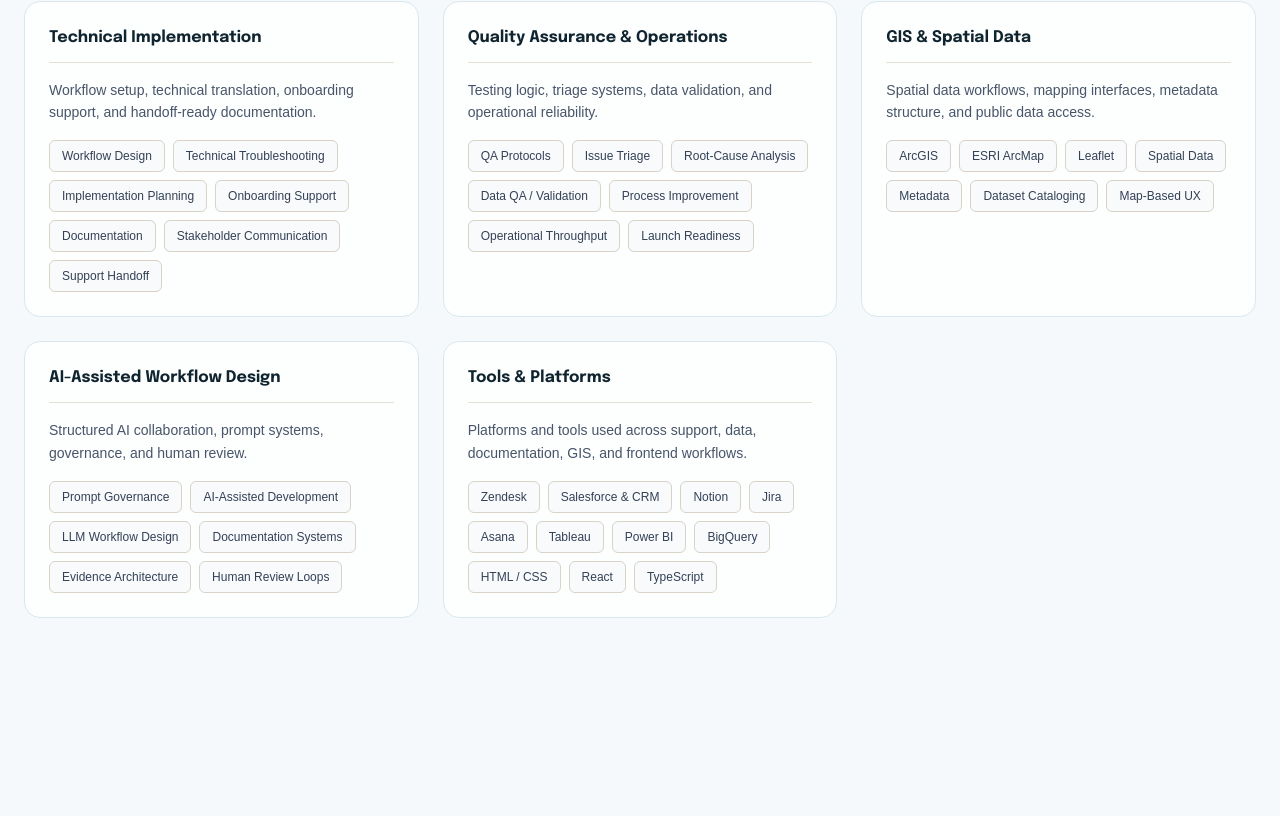
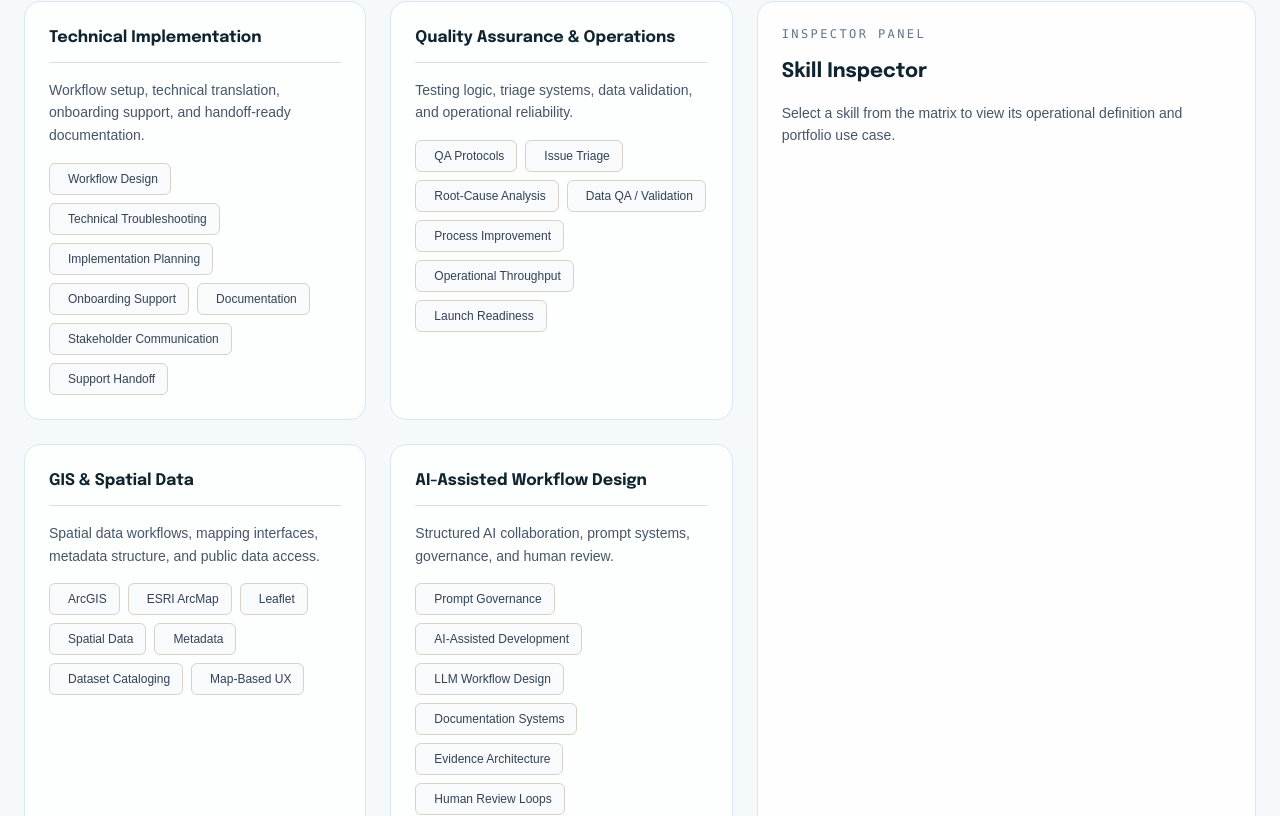
Before and after one commit to slyberia/Portfolio2.0, a React (Vite) app: page / in a window 1280 px wide. Shown: the part 5724-6540 px from the top of the page. Built offline with nearby package versions, Linux system fonts and the light colour scheme; a web font is replaced by a local one.

Commit message:
Implement Phase 2D interactive skills inspector

```diff
--- a/src/constants.tsx
+++ b/src/constants.tsx
@@ -54,26 +54,100 @@
     description:
       'Workflow setup, technical translation, onboarding support, and handoff-ready documentation.',
     items: [
-      'Workflow Design',
-      'Technical Troubleshooting',
-      'Implementation Planning',
-      'Onboarding Support',
-      'Documentation',
-      'Stakeholder Communication',
-      'Support Handoff',
+      {
+        name: 'Workflow Design',
+        lane: 'Implementation',
+        description:
+          'Used to map requirements into step-by-step delivery flows so onboarding and implementation work can move without guesswork.',
+      },
+      {
+        name: 'Technical Troubleshooting',
+        lane: 'Implementation',
+        description:
+          'Applied when diagnosing blockers across tooling, configuration, and handoff boundaries to keep delivery moving under time pressure.',
+        proof: 'Demonstrated in Ops Triage workflow diagnostics',
+        proofHref: '/projects/ops-triage',
+      },
+      {
+        name: 'Implementation Planning',
+        lane: 'Implementation',
+        description:
+          'Supports phased rollout planning by turning broad goals into scoped tasks, dependencies, and validation checkpoints.',
+      },
+      {
+        name: 'Onboarding Support',
+        lane: 'Implementation',
+        description:
+          'Used to guide users through setup and early adoption so systems become usable quickly and support load stays controlled.',
+      },
+      {
+        name: 'Documentation',
+        lane: 'Implementation',
+        description:
+          'Used to produce handoff-ready guides that reduce repeat questions and preserve decision context for future contributors.',
+      },
+      {
+        name: 'Stakeholder Communication',
+        lane: 'Implementation',
+        description:
+          'Helps translate technical status into decision-ready updates for cross-functional teams, reviewers, and non-technical partners.',
+      },
+      {
+        name: 'Support Handoff',
+        lane: 'Implementation',
+        description:
+          'Applied when transferring ownership between teams so unresolved issues, context, and next actions remain traceable.',
+      },
     ],
   },
   {
     category: 'Quality Assurance & Operations',
     description: 'Testing logic, triage systems, data validation, and operational reliability.',
     items: [
-      'QA Protocols',
-      'Issue Triage',
-      'Root-Cause Analysis',
-      'Data QA / Validation',
-      'Process Improvement',
-      'Operational Throughput',
-      'Launch Readiness',
+      {
+        name: 'QA Protocols',
+        lane: 'QA',
+        description:
+          'Used to run consistent validation passes so defects are surfaced early and release decisions are evidence-based.',
+      },
+      {
+        name: 'Issue Triage',
+        lane: 'QA',
+        description:
+          'Applied to prioritize incoming problems by impact, urgency, and dependency risk so teams address the right failures first.',
+        proof: 'Used in Ops Triage incident workflow',
+        proofHref: '/projects/ops-triage',
+      },
+      {
+        name: 'Root-Cause Analysis',
+        lane: 'QA',
+        description:
+          'Supports post-issue analysis by tracing failures to process, data, or implementation causes rather than treating symptoms.',
+      },
+      {
+        name: 'Data QA / Validation',
+        lane: 'QA',
+        description:
+          'Used to verify data quality before downstream use so reports, maps, and operational decisions stay reliable.',
+      },
+      {
+        name: 'Process Improvement',
+        lane: 'QA',
+        description:
+          'Applied when refining workflows to reduce repeat failure patterns and improve throughput without losing controls.',
+      },
+      {
+        name: 'Operational Throughput',
+        lane: 'QA',
+        description:
+          'Useful for balancing speed and quality in high-volume queues with clear escalation and completion standards.',
+      },
+      {
+        name: 'Launch Readiness',
+        lane: 'QA',
+        description:
+          'Used to assess whether systems meet baseline reliability, documentation, and support criteria before release.',
+      },
     ],
   },
   {
@@ -81,25 +155,94 @@
     description:
       'Spatial data workflows, mapping interfaces, metadata structure, and public data access.',
     items: [
-      'ArcGIS',
-      'ESRI ArcMap',
-      'Leaflet',
-      'Spatial Data',
-      'Metadata',
-      'Dataset Cataloging',
-      'Map-Based UX',
+      {
+        name: 'ArcGIS',
+        lane: 'GIS',
+        description:
+          'Used to manage and validate spatial datasets in structured GIS workflows where data accuracy affects downstream operations.',
+      },
+      {
+        name: 'ESRI ArcMap',
+        lane: 'GIS',
+        description:
+          'Applied in production data maintenance workflows to execute map edits and utility-related updates with repeatable QA checks.',
+      },
+      {
+        name: 'Leaflet',
+        lane: 'GIS',
+        description:
+          'Used to create lightweight web map previews and interactive spatial interfaces for portfolio and project communication.',
+        proof: 'Used in Guynode Spatial Data Hub',
+        proofHref: '/projects/guynode',
+      },
+      {
+        name: 'Spatial Data',
+        lane: 'GIS',
+        description:
+          'Supports location-based analysis by structuring geospatial information for map display, validation, and operational decision support.',
+      },
+      {
+        name: 'Metadata',
+        lane: 'GIS',
+        description:
+          'Used to document dataset context, source quality, and handling constraints so teams can trust and reuse spatial assets.',
+      },
+      {
+        name: 'Dataset Cataloging',
+        lane: 'GIS',
+        description:
+          'Applied to organize data inventories and access paths so reviewers can locate relevant spatial assets quickly.',
+      },
+      {
+        name: 'Map-Based UX',
+        lane: 'GIS',
+        description:
+          'Used to present complex spatial information through clear interaction patterns that non-specialists can interpret.',
+      },
     ],
   },
   {
     category: 'AI-Assisted Workflow Design',
     description: 'Structured AI collaboration, prompt systems, governance, and human review.',
     items: [
-      'Prompt Governance',
-      'AI-Assisted Development',
-      'LLM Workflow Design',
-      'Documentation Systems',
-      'Evidence Architecture',
-      'Human Review Loops',
+      {
+        name: 'Prompt Governance',
+        lane: 'AI Systems',
+        description:
+          'Used to enforce prompt standards and review controls so AI outputs remain consistent with project constraints.',
+        proof: 'Applied in Project Aegis governance framework',
+        proofHref: '/projects/project-aegis',
+      },
+      {
+        name: 'AI-Assisted Development',
+        lane: 'AI Systems',
+        description:
+          'Supports faster build iteration by combining AI drafting with human validation, scope checks, and targeted patching.',
+      },
+      {
+        name: 'LLM Workflow Design',
+        lane: 'AI Systems',
+        description:
+          'Applied when designing multi-step AI workflows that require guardrails, fallback plans, and clear handoff points.',
+      },
+      {
+        name: 'Documentation Systems',
+        lane: 'AI Systems',
+        description:
+          'Used to maintain structured records of implementation decisions, risks, and validation outcomes across phases.',
+      },
+      {
+        name: 'Evidence Architecture',
+        lane: 'AI Systems',
+        description:
+          'Helps organize claims, artifacts, and proof links so portfolio systems can be reviewed quickly and credibly.',
+      },
+      {
+        name: 'Human Review Loops',
+        lane: 'AI Systems',
+        description:
+          'Used to keep humans in critical checkpoints where judgment, risk acceptance, or external-facing quality must be confirmed.',
+      },
     ],
   },
   {
@@ -107,17 +250,72 @@
     description:
       'Platforms and tools used across support, data, documentation, GIS, and frontend workflows.',
     items: [
-      'Zendesk',
-      'Salesforce & CRM',
-      'Notion',
-      'Jira',
-      'Asana',
-      'Tableau',
-      'Power BI',
-      'BigQuery',
-      'HTML / CSS',
-      'React',
-      'TypeScript',
+      {
+        name: 'Zendesk',
+        lane: 'Tools',
+        description:
+          'Used in customer support workflows for ticket triage, escalation tracking, and communication continuity.',
+      },
+      {
+        name: 'Salesforce & CRM',
+        lane: 'Tools',
+        description:
+          'Supports CRM-oriented workflow planning where lead context, ownership, and follow-up paths need to stay visible.',
+      },
+      {
+        name: 'Notion',
+        lane: 'Tools',
+        description:
+          'Used to centralize project notes, planning artifacts, and implementation references for cross-functional visibility.',
+      },
+      {
+        name: 'Jira',
+        lane: 'Tools',
+        description:
+          'Applied to track issues, implementation tasks, QA follow-up, and delivery progress across teams.',
+      },
+      {
+        name: 'Asana',
+        lane: 'Tools',
+        description:
+          'Used for task coordination and timeline management when delivery work spans multiple owners and dependencies.',
+      },
+      {
+        name: 'Tableau',
+        lane: 'Tools',
+        description:
+          'Useful for translating operational data into visual summaries that support trend review and stakeholder reporting.',
+      },
+      {
+        name: 'Power BI',
+        lane: 'Tools',
+        description:
+          'Used to structure dashboards that highlight performance patterns, exceptions, and workflow outcomes over time.',
+      },
+      {
+        name: 'BigQuery',
+        lane: 'Tools',
+        description:
+          'Supports large-scale data querying and analysis workflows when operational datasets need structured exploration.',
+      },
+      {
+        name: 'HTML / CSS',
+        lane: 'Implementation',
+        description:
+          'Used to build and refine responsive interface structure, accessibility behavior, and visual hierarchy.',
+      },
+      {
+        name: 'React',
+        lane: 'Implementation',
+        description:
+          'Used to build modular portfolio interfaces where reusable components can be validated, refined, and extended.',
+      },
+      {
+        name: 'TypeScript',
+        lane: 'Implementation',
+        description:
+          'Used to enforce safer contracts across components and data models so implementation changes remain predictable.',
+      },
     ],
   },
 ];
--- a/src/types.ts
+++ b/src/types.ts
@@ -9,7 +9,15 @@
 export interface SkillGroup {
   category: string;
   description: string;
-  items: string[];
+  items: SkillItem[];
+}
+
+export interface SkillItem {
+  name: string;
+  description: string;
+  proof?: string;
+  proofHref?: string;
+  lane?: 'Implementation' | 'QA' | 'GIS' | 'AI Systems' | 'Tools';
 }
 
 export type SkillLinkMode = 'direct' | 'filtered' | 'secondary' | 'flagged';
--- a/src/views/HomeView.tsx
+++ b/src/views/HomeView.tsx
@@ -1,7 +1,6 @@
-import React, { useState } from 'react';
+import React, { useMemo, useState } from 'react';
 import { Link } from 'react-router-dom';
 import { EXPERIENCE, SKILL_GROUPS, CERTIFICATIONS, SKILL_CHIP_CONFIG } from '../constants';
-import SkillDiscoveryModal from '../components/SkillDiscoveryModal';
 import FlagshipSystemSection from '../components/home/FlagshipSystemSection';
 import SupportingEvidenceSection from '../components/home/SupportingEvidenceSection';
 import { GUYNODE_SYSTEM_HREF } from '../lib/routes';
@@ -12,14 +11,17 @@
 }
 
 const HomeView: React.FC<HomeViewProps> = ({ onNavigateToCaseStudy, onOpenContact }) => {
+  void onNavigateToCaseStudy;
   void onOpenContact;
-  const [selectedSkill, setSelectedSkill] = useState<string | null>(null);
-  const [isModalOpen, setIsModalOpen] = useState(false);
-
-  const handleSkillClick = (skill: string) => {
-    setSelectedSkill(skill);
-    setIsModalOpen(true);
-  };
+  const [activeSkillName, setActiveSkillName] = useState<string | null>(null);
+  const activeSkill = useMemo(() => {
+    if (!activeSkillName) return null;
+    for (const group of SKILL_GROUPS) {
+      const found = group.items.find((item) => item.name === activeSkillName);
+      if (found) return found;
+    }
+    return null;
+  }, [activeSkillName]);
 
   const getCategoryColorClass = (category: string) => {
     if (category.includes('Technical')) {
@@ -469,7 +471,44 @@
             </p>
           </div>
 
-          <div className="grid md:grid-cols-2 xl:grid-cols-3 gap-6">
+          <div className="grid grid-cols-1 lg:grid-cols-12 gap-6">
+            <div
+              id="skills-inspector"
+              aria-live="polite"
+              className="lg:col-span-5 lg:order-2 rounded-2xl border border-[#d8e8ee] dark:border-white/10 bg-white/90 dark:bg-slate-900/70 p-6 space-y-4"
+            >
+              <p className="text-xs font-mono uppercase tracking-[0.2em] text-slate-500 dark:text-slate-400">
+                Inspector Panel
+              </p>
+              <h4 className="text-xl font-outfit font-semibold text-ink-navy dark:text-white">
+                {activeSkill ? activeSkill.name : 'Skill Inspector'}
+              </h4>
+              {activeSkill?.lane && (
+                <p className="inline-flex rounded-md border border-tide-aqua/30 dark:border-tide-sky/40 bg-tide-aqua/10 dark:bg-tide-sky/10 px-2.5 py-1 text-xs font-semibold text-[#237f86] dark:text-tide-sky">
+                  {activeSkill.lane}
+                </p>
+              )}
+              <p className="text-sm leading-relaxed text-slate-600 dark:text-slate-300">
+                {activeSkill
+                  ? activeSkill.description
+                  : 'Select a skill from the matrix to view its operational definition and portfolio use case.'}
+              </p>
+              {activeSkill?.proof && (
+                <p className="text-sm text-slate-700 dark:text-slate-200">
+                  Proof: {activeSkill.proof}
+                  {activeSkill.proofHref && (
+                    <Link
+                      to={activeSkill.proofHref}
+                      className="ml-2 underline underline-offset-2 text-[#237f86] dark:text-tide-sky hover:text-[#1d6970] dark:hover:text-tide-softBlue focus:outline-none focus-visible:ring-2 focus-visible:ring-tide-aqua rounded-sm"
+                    >
+                      View project
+                    </Link>
+                  )}
+                </p>
+              )}
+            </div>
+
+            <div className="lg:col-span-7 lg:order-1 grid md:grid-cols-2 gap-6">
               {SKILL_GROUPS.map((group, idx) => (
                 <div
                   key={idx}
@@ -483,34 +522,23 @@
                   </p>
                   <div className="flex flex-wrap items-start content-start gap-2">
                     {group.items.map((skill, i) => {
-                    const chipConfig = SKILL_CHIP_CONFIG[skill];
-                    const isFlagged = chipConfig?.linkMode === 'flagged';
-                    const isDirect = chipConfig?.linkMode === 'direct';
+                      const chipConfig = SKILL_CHIP_CONFIG[skill.name];
                       const titleText = chipConfig?.evidenceNote;
+                      const isActive = activeSkillName === skill.name;
                       const baseChipClass =
-                      'h-8 inline-flex items-center px-3 py-1.5 text-xs font-medium rounded-md border border-[#d8d2c7] dark:border-white/10 bg-slate-50 dark:bg-slate-900/80 text-slate-700 dark:text-slate-200';
-
-                    if (isFlagged) {
-                      return (
-                        <span key={i} title={titleText} className={`${baseChipClass} select-none`}>
-                          {skill}
-                        </span>
-                      );
-                    }
-
-                    const handleClick =
-                      isDirect && chipConfig.linkedSlugs[0]
-                        ? () => onNavigateToCaseStudy(chipConfig.linkedSlugs[0])
-                        : () => handleSkillClick(skill);
+                        'h-8 inline-flex items-center gap-1.5 px-3 py-1.5 text-xs font-medium rounded-md border border-[#d8d2c7] dark:border-white/10 bg-slate-50 dark:bg-slate-900/80 text-slate-700 dark:text-slate-200';
 
                       return (
                         <button
                           key={i}
-                        onClick={handleClick}
+                          onClick={() => setActiveSkillName(skill.name)}
                           title={titleText}
-                        className={`${baseChipClass} transition-colors active:scale-[0.99] focus:outline-none focus-visible:ring-2 ${getCategoryColorClass(group.category)}`}
+                          aria-pressed={isActive}
+                          aria-controls="skills-inspector"
+                          className={`${baseChipClass} transition-colors active:scale-[0.99] focus:outline-none focus-visible:ring-2 ${getCategoryColorClass(group.category)} ${isActive ? 'border-tide-aqua dark:border-tide-sky ring-1 ring-tide-aqua/60 dark:ring-tide-sky/50 font-semibold' : ''}`}
                         >
-                        {skill}
+                          <span aria-hidden="true">{isActive ? '✓' : ''}</span>
+                          <span>{skill.name}</span>
                         </button>
                       );
                     })}
@@ -519,17 +547,8 @@
               ))}
             </div>
           </div>
+        </div>
       </section>
-
-      {/* Discovery Modal */}
-      {selectedSkill && (
-        <SkillDiscoveryModal
-          skill={selectedSkill}
-          isOpen={isModalOpen}
-          onClose={() => setIsModalOpen(false)}
-          onNavigateToStudy={onNavigateToCaseStudy}
-        />
-      )}
 
       {/* Education & Certs */}
       <section id="foundation" className="py-32 px-6 scroll-mt-24 transition-colors duration-500">
```
Lines whose indentation alone changed are shown as unchanged.
